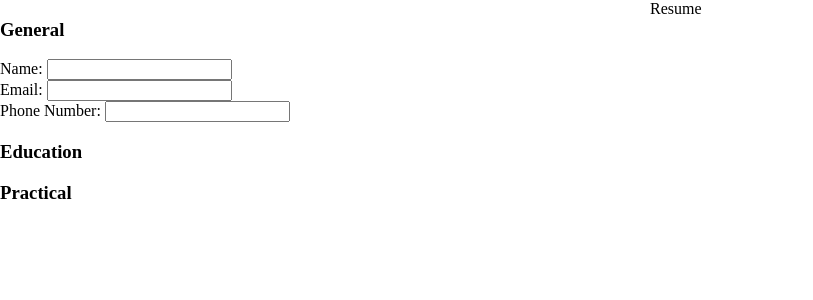
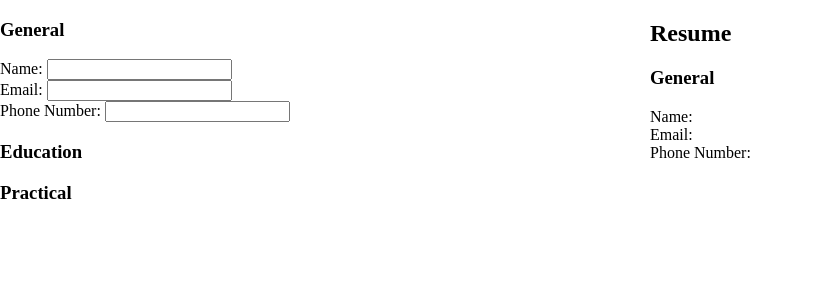
Before and after one commit to ASH-WIN-10/cv-builder, a React (Vite) app: page / in a window 1280 px wide. Shown: the top 300 px of the page, without its empty margins (0-813 px from the left). Built offline with nearby package versions, Linux system fonts and the light colour scheme.

Commit message:
updating the general section updates the resume

```diff
--- a/src/App.jsx
+++ b/src/App.jsx
@@ -1,12 +1,21 @@
+import { useState } from "react"
 import "./App.css"
 import Builder from "./components/Builder"
 import Resume from "./components/Resume"
 
 function App() {
+    const [resume, updateResume] = useState({
+        name: "",
+        email: "",
+        phoneNum: "",
+        education: [],
+        practicalExp: []
+    })
+
     return (
         <>
-            <Builder />
-            <Resume />
+            <Builder resume={resume} updateResume={updateResume} />
+            <Resume resume={resume} />
         </>
     )
 }
--- a/src/components/Builder.jsx
+++ b/src/components/Builder.jsx
@@ -2,12 +2,12 @@ import EducationalExpSection from "./EducationalExpSection"
 import GeneralInfoSection from "./GeneralInfoSection"
 import PracticalExpSection from "./PracticalExpSection"
 
-export default function Builder() {
+export default function Builder({ resume, updateResume }) {
     return (
         <div id="builder">
-            <GeneralInfoSection />
-            <EducationalExpSection />
-            <PracticalExpSection />
+            <GeneralInfoSection resume={resume} updateResume={updateResume} />
+            <EducationalExpSection resume={resume} updateResume={updateResume} />
+            <PracticalExpSection resume={resume} updateResume={updateResume} />
         </div>
     )
 }
--- a/src/components/GeneralInfoSection.jsx
+++ b/src/components/GeneralInfoSection.jsx
@@ -1,19 +1,25 @@
-export default function GeneralInfoSection() {
+export default function GeneralInfoSection({ resume, updateResume }) {
     return (
         <div id="general">
             <h3>General</h3>
             <form>
                 <div>
                     <label htmlFor="name">Name: </label>
-                    <input type="text" name="name" />
+                    <input type="text" name="name" onChange={
+                        (e) => updateResume({ ...resume, name: e.target.value })
+                    } />
                 </div>
                 <div>
                     <label htmlFor="email">Email: </label>
-                    <input type="text" name="email" />
+                    <input type="text" name="email" onChange={
+                        (e) => updateResume({ ...resume, email: e.target.value })
+                    } />
                 </div>
                 <div>
-                    <label htmlFor="phone-number">Phone Number: </label>
-                    <input type="text" name="phone-number" />
+                    <label htmlFor="phoneNum">Phone Number: </label>
+                    <input type="text" name="phoneNum" onChange={
+                        (e) => updateResume({ ...resume, phoneNum: e.target.value })
+                    } />
                 </div>
             </form>
         </div>
--- a/src/components/Resume.jsx
+++ b/src/components/Resume.jsx
@@ -1,3 +1,15 @@
-export default function Resume() {
-    return <div id="resume">Resume</div>
+export default function Resume(props) {
+    const resume = props.resume;
+
+    return (
+        <div id="resume">
+            <h2>Resume</h2>
+            <div>
+                <h3>General</h3>
+                <span>Name: {resume.name}</span><br />
+                <span>Email: {resume.email}</span><br />
+                <span>Phone Number: {resume.phoneNum}</span><br />
+            </div>
+        </div>
+    )
 }
```
Also changed, not shown: 1 other file (tests, documents, lock files or other folders).
